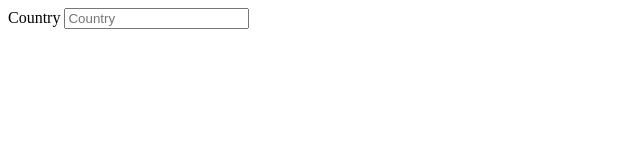
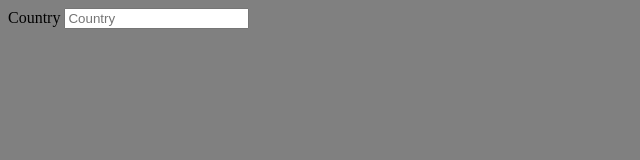
Before and after one commit to Ehsanullah0101/Hello, a plain HTML site: page index.html in a window 1280 px wide. Shown: the whole page, without its empty margins (0-640 px from the left). Drawn offline with Linux system fonts and the light colour scheme.

Commit message:
added backgroup grey

```diff
--- a/index.html
+++ b/index.html
@@ -3,11 +3,11 @@
     <meta charset="UTF-8" />
     <meta name="viewport" content="width=device-width, initial-scale=1.0" />
     <title>Document</title>
-	<style>
-		.background{
-			color: red;
-		}
-	</style>
+    <style>
+      body {
+        background-color: grey;
+      }
+    </style>
   </head>
   <body>
     Country
```
